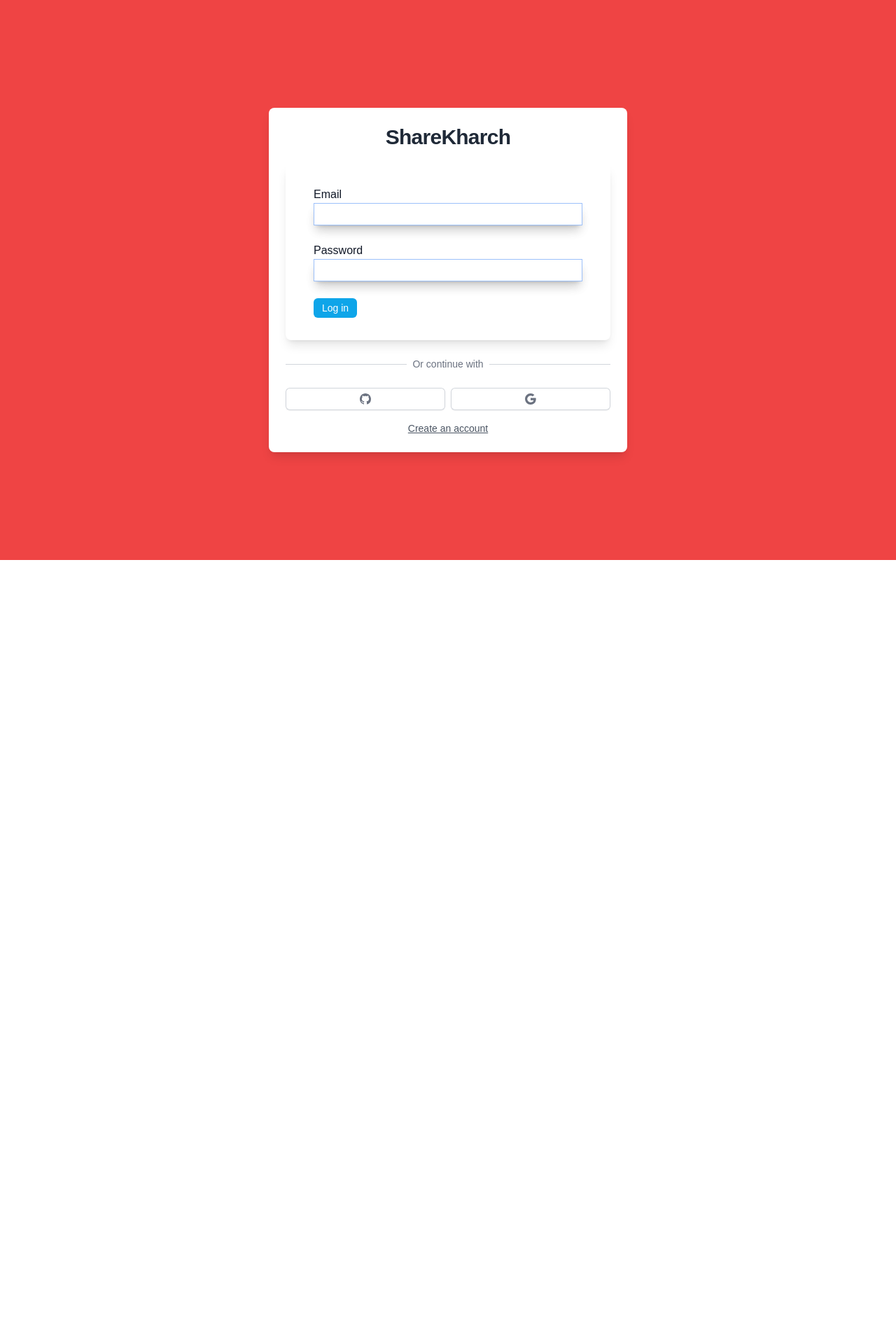
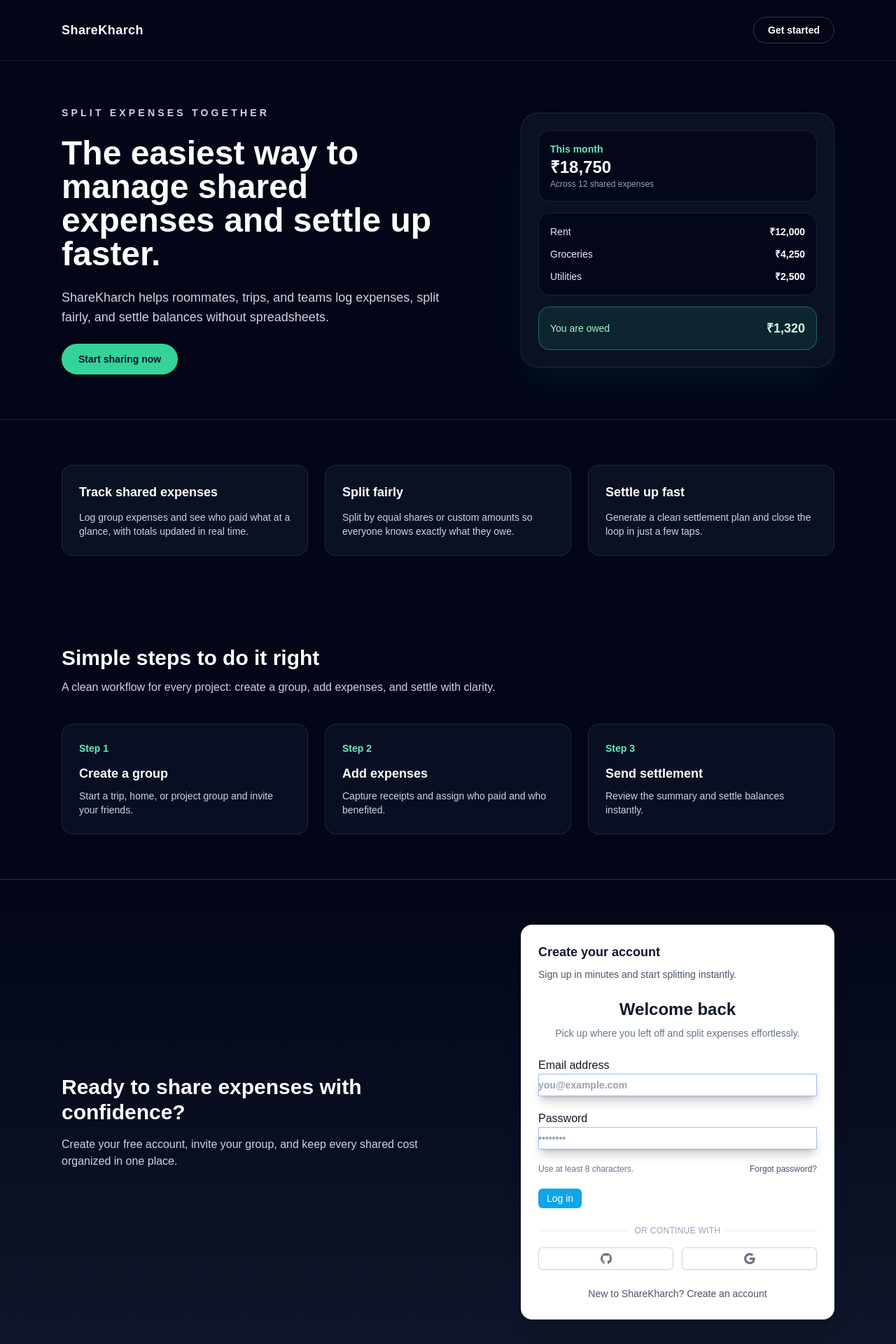
Before and after one commit to HariomGupta123/spliteExpenses, a Next.js app: page / in a window 1280 px wide. Shown: the top 1920 px of the page at 70% size. Before the commit the page ends 800 px from the top, so only its background shows below. Built offline with nearby package versions, Linux system fonts and the light colour scheme; no server answers.

Commit message:
added home page

```diff
--- a/package.json
+++ b/package.json
@@ -12,7 +12,7 @@
   "dependencies": {
     "@headlessui/react": "^2.1.9",
     "@next-auth/prisma-adapter": "^1.0.7",
-    "@prisma/client": "^6.3.0",
+    "@prisma/client": "^6.19.1",
     "@radix-ui/react-avatar": "^1.1.1",
     "@radix-ui/react-icons": "^1.3.0",
     "@tanstack/react-query": "^5.64.1",
@@ -50,7 +50,7 @@
     "eslint-config-next": "14.2.11",
     "html-loader": "^5.1.0",
     "postcss": "^8.4.47",
-    "prisma": "^6.3.0",
+    "prisma": "^6.19.1",
     "tailwindcss": "^3.4.13",
     "typescript": "^5"
   }
--- a/src/app/componets/AuthForm.tsx
+++ b/src/app/componets/AuthForm.tsx
@@ -9,123 +9,166 @@
 import { getSession, signIn, useSession } from 'next-auth/react'
 import toast from 'react-hot-toast'
 import { useRouter } from 'next/navigation'
+
 type Variant = "LOGIN" | "REGISTER"
+
 const AuthForm = () => {
-  const route=useRouter()
-  const session=useSession()
+  const route = useRouter()
+  const session = useSession()
+
   useEffect(() => {
     if (session?.status === 'authenticated') {
       route.push('/')
     }
-  }, [session?.status, route]);
+  }, [session?.status, route])
+
   const { register, handleSubmit, formState: { errors } } = useForm<FieldValues>({
     defaultValues: { name: "", email: "", password: "" }
-  });
+  })
 
-  const [isLoading, setLoading] = useState(false);
+  const [isLoading, setLoading] = useState(false)
   const [variant, setVariant] = useState<Variant>('LOGIN')
+
   const toggleVariant = useCallback(() => {
-    if (variant == "LOGIN") {
+    if (variant === "LOGIN") {
       setVariant('REGISTER')
     } else {
       setVariant('LOGIN')
     }
-  }, [variant]);
+  }, [variant])
+
   const onSubmit: SubmitHandler<FieldValues> = (data) => {
-    setLoading(true);
+    setLoading(true)
 
     if (variant === "REGISTER") {
-      // Handle registration first
       axios.post('/api/register', data)
         .then(() => {
-          toast.success('Registration successful!');
-          // Proceed to signIn after successful registration
-          return signIn("credentials", { ...data, redirect: false });
+          toast.success('Registration successful!')
+          return signIn("credentials", { ...data, redirect: false })
         })
         .then((callback) => {
           if (callback?.error) {
-            toast.error('Registration failed! Please try again.');
+            toast.error('Registration failed! Please try again.')
           }
         })
         .catch((error) => {
-          const errorMessage = error.response?.data?.message || 'Something went wrong during registration.';
-          toast.error(errorMessage);
-          console.error('Registration error:', error); // Log the full error for debugging
+          const errorMessage = error.response?.data?.message || 'Something went wrong during registration.'
+          toast.error(errorMessage)
+          console.error('Registration error:', error)
         })
         .finally(() => {
-          setLoading(false);
-        });
+          setLoading(false)
+        })
     }
 
     if (variant === 'LOGIN') {
-      // Handle login
       signIn('credentials', {
         ...data,
-        redirect:false,  // Ensure this is set
+        redirect: false,
       })
         .then(async (callback) => {
           if (callback?.error) {
-            toast.error('Invalid credentials');
+            toast.error('Invalid credentials')
           } else {
-            toast.success('Logged in successfully!');
-            await getSession(); // Refresh session after login
-            route.push('/users/dashboard'); // Redirect manually after successful login
+            toast.success('Logged in successfully!')
+            await getSession()
+            route.push('/users/dashboard')
           }
         })
         .catch((error) => {
-          console.error('Login error:', error);
+          console.error('Login error:', error)
         })
-        // .catch((error) => {
-        //   const errorMessage = error.response?.data?.message || 'Something went wrong during login.';
-        //   toast.error(errorMessage);
-        //   console.error('Login error:', error); // Log the full error for debugging
-        // })
-        .finally(() => setLoading(false));
+        .finally(() => setLoading(false))
     }
 
-    console.log("Data submitted:", data);
-  };
-
+    console.log("Data submitted:", data)
+  }
 
   return (
-    <div className="pt-5 sm:mx-auto w-full max-w-sm sm:max-w-md md:max-w-lg">
-      <div className="bg-white px-4 py-8 shadow-lg rounded-lg sm:px-6 md:px-10">
-        <form className="space-y-6" onSubmit={handleSubmit(onSubmit)}>
-          {variant === "REGISTER" && (
-            <Input id="name" label="Name" disabled={isLoading} register={register} errors={errors} />
-          )}
-          <Input id="email" label="Email" disabled={isLoading} register={register} errors={errors} />
-          <Input id="password" label="Password" disabled={isLoading} register={register} errors={errors} />
-          <Button type="submit" disabled={isLoading}>
-            {variant === "LOGIN" ? "Log in" : "Register"}
-          </Button>
-        </form>
+    <div className="space-y-6">
+      <div className="space-y-2 text-center">
+        <h2 className="text-2xl font-semibold text-slate-900">
+          {variant === "LOGIN" ? "Welcome back" : "Create your account"}
+        </h2>
+        <p className="text-sm text-slate-500">
+          {variant === "LOGIN"
+            ? "Pick up where you left off and split expenses effortlessly."
+            : "Join ShareKharch to track shared bills with friends in seconds."}
+        </p>
       </div>
 
-      {/* Divider */}
-      <div className="mt-6">
+      <form className="space-y-5" onSubmit={handleSubmit(onSubmit)}>
+        {variant === "REGISTER" && (
+          <Input
+            id="name"
+            label="Full name"
+            placeholder="Alex Johnson"
+            disabled={isLoading}
+            register={register}
+            errors={errors}
+            required
+          />
+        )}
+        <Input
+          id="email"
+          label="Email address"
+          type="email"
+          placeholder="you@example.com"
+          disabled={isLoading}
+          register={register}
+          errors={errors}
+          required
+        />
+        <Input
+          id="password"
+          label="Password"
+          type="password"
+          placeholder="••••••••"
+          disabled={isLoading}
+          register={register}
+          errors={errors}
+          required
+        />
+        <div className="flex items-center justify-between text-xs text-slate-500">
+          <span>Use at least 8 characters.</span>
+          <button
+            type="button"
+            className="text-slate-600 transition hover:text-slate-900"
+          >
+            Forgot password?
+          </button>
+        </div>
+        <Button type="submit" disabled={isLoading}>
+          {variant === "LOGIN" ? "Log in" : "Create account"}
+        </Button>
+      </form>
+
+      <div className="space-y-4">
         <div className="relative">
           <div className="absolute inset-0 flex items-center">
-            <div className="w-full border-t border-gray-300" />
+            <div className="w-full border-t border-slate-200" />
           </div>
-          <div className="relative flex justify-center text-sm">
-            <span className="bg-white px-2 text-gray-500">Or continue with</span>
+          <div className="relative flex justify-center text-xs uppercase tracking-wide">
+            <span className="bg-white px-2 text-slate-400">Or continue with</span>
           </div>
         </div>
 
-        {/* Social Buttons */}
-        <div className="mt-6 flex flex-col sm:flex-row gap-2 justify-center">
+        <div className="flex flex-col gap-3 sm:flex-row">
           <AuthSocialButton icon={BsGithub} onClick={() => ";om"} />
           <AuthSocialButton icon={BsGoogle} onClick={() => "hari"} />
         </div>
       </div>
 
-      {/* Toggle Register/Login */}
-      <div onClick={toggleVariant} className="mt-4 text-center text-sm text-gray-600 cursor-pointer underline">
-        {variant === "LOGIN" ? "Create an account" : "Login"}
-      </div>
+      <button
+        type="button"
+        onClick={toggleVariant}
+        className="w-full text-center text-sm font-medium text-slate-600 transition hover:text-slate-900"
+      >
+        {variant === "LOGIN"
+          ? "New to ShareKharch? Create an account"
+          : "Already have an account? Log in"}
+      </button>
     </div>
-
   )
 }
 
--- a/src/app/page.tsx
+++ b/src/app/page.tsx
@@ -1,14 +1,175 @@
+import Link from "next/link";
 import AuthForm from "./componets/AuthForm";
+
+const features = [
+  {
+    title: "Track shared expenses",
+    description:
+      "Log group expenses and see who paid what at a glance, with totals updated in real time.",
+  },
+  {
+    title: "Split fairly",
+    description:
+      "Split by equal shares or custom amounts so everyone knows exactly what they owe.",
+  },
+  {
+    title: "Settle up fast",
+    description:
+      "Generate a clean settlement plan and close the loop in just a few taps.",
+  },
+];
+
+const steps = [
+  {
+    title: "Create a group",
+    description: "Start a trip, home, or project group and invite your friends.",
+  },
+  {
+    title: "Add expenses",
+    description: "Capture receipts and assign who paid and who benefited.",
+  },
+  {
+    title: "Send settlement",
+    description: "Review the summary and settle balances instantly.",
+  },
+];
 
 export default function Home() {
   return (
-    <div className="flex items-center justify-center min-h-screen bg-red-500 px-4">
-      <div className="w-full sm:max-w-md md:max-w-lg bg-white shadow-lg rounded-lg p-6">
-        <h1 className="text-center text-3xl font-bold tracking-tight text-gray-800">
-          ShareKharch
-        </h1>
-        <AuthForm />
-      </div>
+    <div className="min-h-screen bg-slate-950 text-white">
+      <header className="border-b border-white/10">
+        <div className="mx-auto flex w-full max-w-6xl items-center justify-between px-6 py-6">
+          <div className="text-lg font-semibold tracking-wide">ShareKharch</div>
+          <Link
+            href="#get-started"
+            className="rounded-full border border-white/20 px-5 py-2 text-sm font-semibold text-white transition hover:border-white/40 hover:bg-white/10"
+          >
+            Get started
+          </Link>
+        </div>
+      </header>
+
+      <main>
+        <section className="mx-auto flex w-full max-w-6xl flex-col gap-10 px-6 pb-16 pt-16 lg:flex-row lg:items-center lg:justify-between">
+          <div className="max-w-xl space-y-6">
+            <p className="text-sm font-semibold uppercase tracking-[0.3em] text-slate-300">
+              Split expenses together
+            </p>
+            <h1 className="text-4xl font-bold leading-tight text-white sm:text-5xl">
+              The easiest way to manage shared expenses and settle up faster.
+            </h1>
+            <p className="text-lg text-slate-300">
+              ShareKharch helps roommates, trips, and teams log expenses, split
+              fairly, and settle balances without spreadsheets.
+            </p>
+            <div className="flex flex-wrap items-center gap-4">
+              <Link
+                href="#get-started"
+                className="rounded-full bg-emerald-400 px-6 py-3 text-sm font-semibold text-slate-900 transition hover:bg-emerald-300"
+              >
+                Start sharing now
+              </Link>
+              {/* <Link
+                href="/inviteFriends"
+                className="text-sm font-semibold text-white/80 transition hover:text-white"
+              >
+                Invite friends
+              </Link> */}
+            </div>
+          </div>
+          <div className="relative w-full max-w-md rounded-3xl border border-white/10 bg-slate-900/70 p-6 shadow-2xl shadow-emerald-500/10">
+            <div className="space-y-4">
+              <div className="rounded-2xl border border-white/10 bg-slate-950/80 p-4">
+                <p className="text-sm font-semibold text-emerald-300">This month</p>
+                <p className="text-2xl font-bold text-white">₹18,750</p>
+                <p className="text-xs text-slate-400">Across 12 shared expenses</p>
+              </div>
+              <div className="space-y-3 rounded-2xl border border-white/10 bg-slate-950/80 p-4 text-sm">
+                <div className="flex items-center justify-between text-slate-200">
+                  <span>Rent</span>
+                  <span className="font-semibold text-white">₹12,000</span>
+                </div>
+                <div className="flex items-center justify-between text-slate-200">
+                  <span>Groceries</span>
+                  <span className="font-semibold text-white">₹4,250</span>
+                </div>
+                <div className="flex items-center justify-between text-slate-200">
+                  <span>Utilities</span>
+                  <span className="font-semibold text-white">₹2,500</span>
+                </div>
+              </div>
+              <div className="flex items-center justify-between rounded-2xl border border-emerald-400/40 bg-emerald-400/10 p-4 text-sm">
+                <span className="text-emerald-200">You are owed</span>
+                <span className="text-lg font-semibold text-emerald-100">₹1,320</span>
+              </div>
+            </div>
+          </div>
+        </section>
+
+        <section className="border-t border-white/10 bg-slate-950/70 py-16">
+          <div className="mx-auto grid w-full max-w-6xl gap-6 px-6 md:grid-cols-3">
+            {features.map((feature) => (
+              <div
+                key={feature.title}
+                className="rounded-2xl border border-white/10 bg-slate-900/70 p-6"
+              >
+                <h3 className="text-lg font-semibold text-white">{feature.title}</h3>
+                <p className="mt-3 text-sm text-slate-300">{feature.description}</p>
+              </div>
+            ))}
+          </div>
+        </section>
+
+        <section className="mx-auto w-full max-w-6xl px-6 py-16">
+          <div className="mb-10 max-w-2xl">
+            <h2 className="text-3xl font-bold text-white">Simple steps to do it right</h2>
+            <p className="mt-3 text-slate-300">
+              A clean workflow for every project: create a group, add expenses,
+              and settle with clarity.
+            </p>
+          </div>
+          <div className="grid gap-6 md:grid-cols-3">
+            {steps.map((step, index) => (
+              <div
+                key={step.title}
+                className="rounded-2xl border border-white/10 bg-slate-900/60 p-6"
+              >
+                <p className="text-sm font-semibold text-emerald-300">
+                  Step {index + 1}
+                </p>
+                <h3 className="mt-3 text-lg font-semibold text-white">{step.title}</h3>
+                <p className="mt-2 text-sm text-slate-300">{step.description}</p>
+              </div>
+            ))}
+          </div>
+        </section>
+
+        <section
+          id="get-started"
+          className="border-t border-white/10 bg-gradient-to-b from-slate-950 to-slate-900 py-16"
+        >
+          <div className="mx-auto flex w-full max-w-6xl flex-col gap-10 px-6 lg:flex-row lg:items-center lg:justify-between">
+            <div className="max-w-xl space-y-4">
+              <h2 className="text-3xl font-bold text-white">
+                Ready to share expenses with confidence?
+              </h2>
+              <p className="text-slate-300">
+                Create your free account, invite your group, and keep every
+                shared cost organized in one place.
+              </p>
+            </div>
+            <div className="w-full max-w-md rounded-2xl border border-white/10 bg-white p-6 text-slate-900 shadow-xl">
+              <h3 className="text-lg font-semibold">Create your account</h3>
+              <p className="mt-2 text-sm text-slate-600">
+                Sign up in minutes and start splitting instantly.
+              </p>
+              <div className="mt-6">
+                <AuthForm />
+              </div>
+            </div>
+          </div>
+        </section>
+      </main>
     </div>
   );
 }
```
Also changed, not shown: 2 other files (tests, documents, lock files or other folders).
